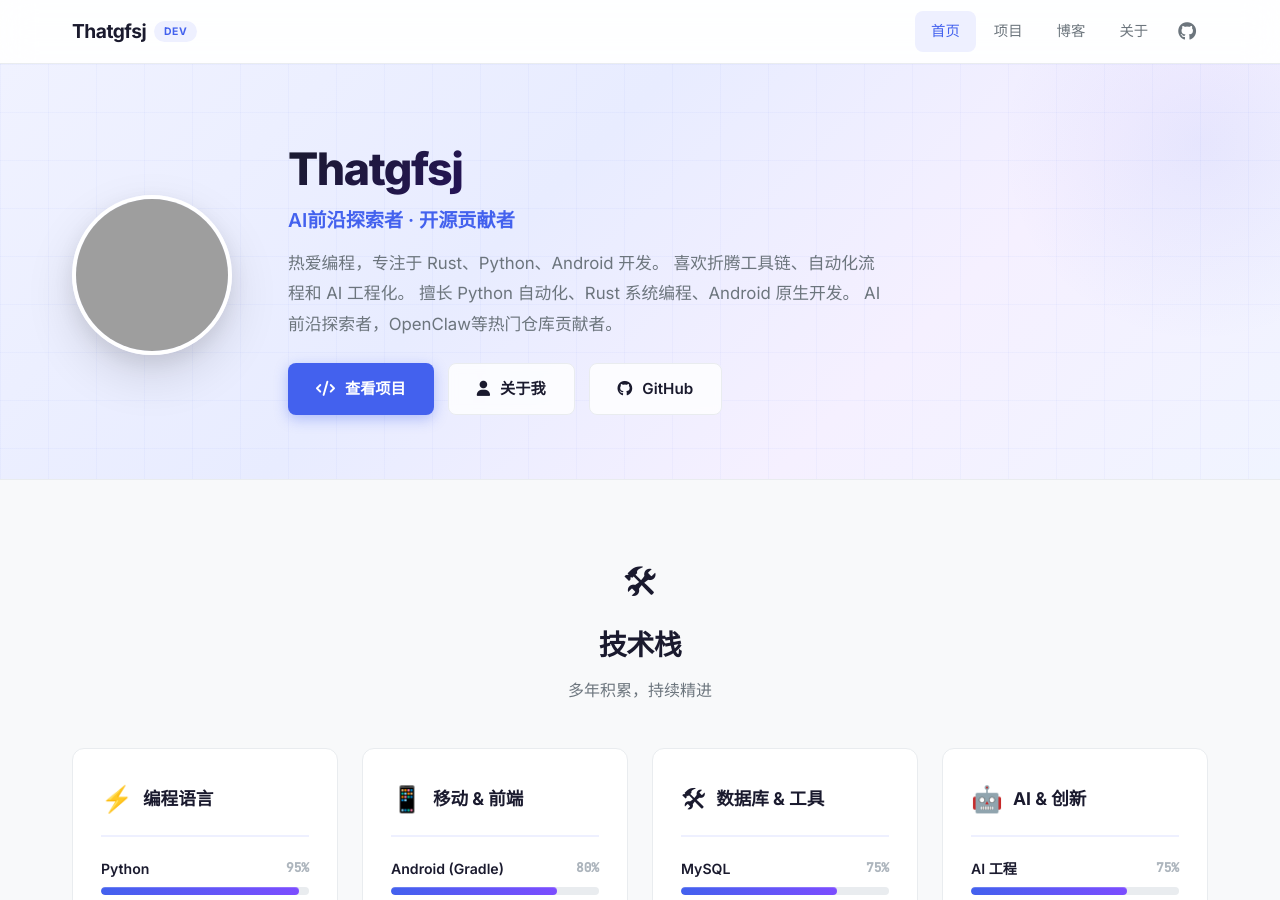
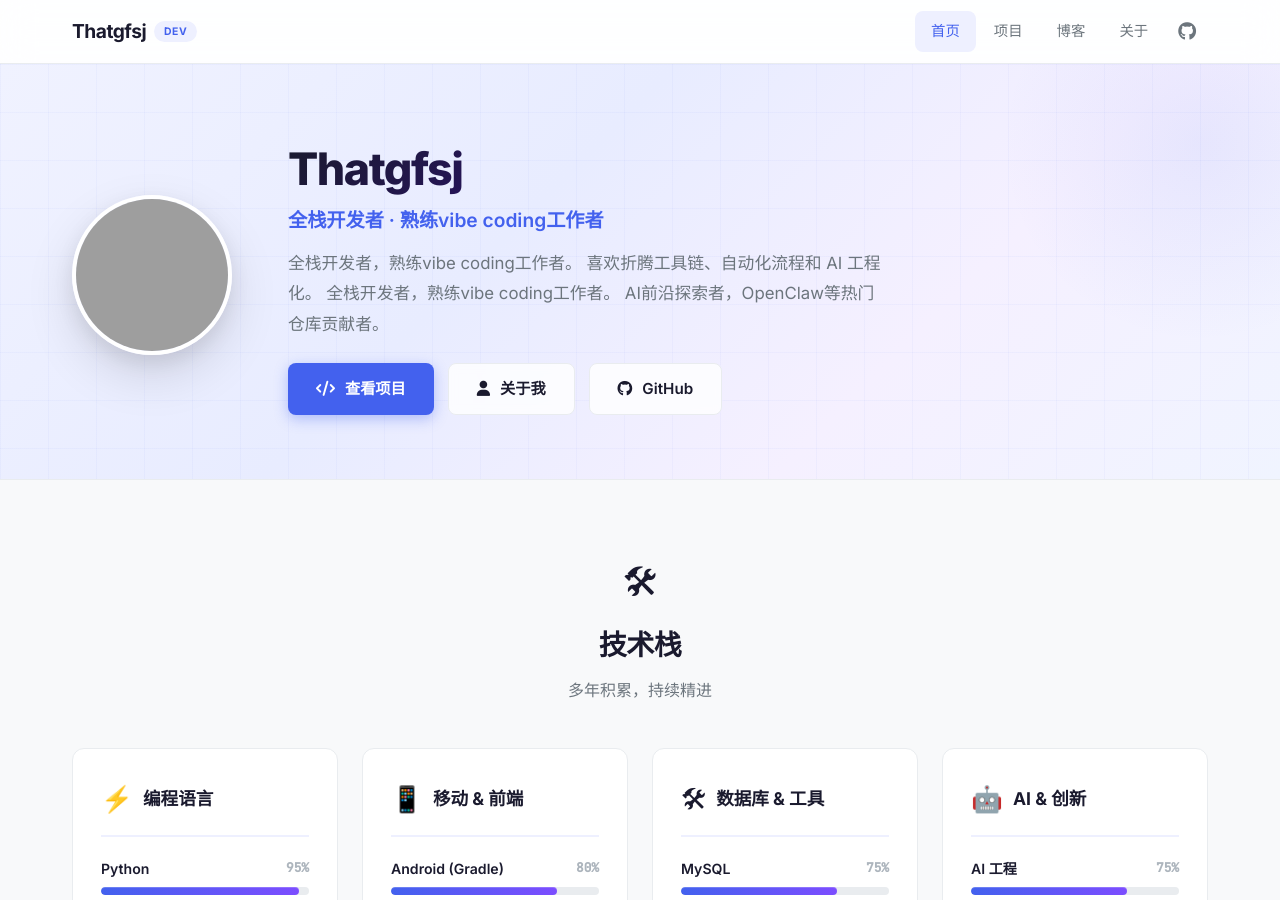
Before and after one commit to Thatgfsj/thatgfsj.github.io, a Jekyll site: the page built from index.md, in a window 1280 px wide and 900 px high. Built offline with Jekyll 4.4.1, drawn with Linux system fonts in a browser that asks for light colours; some of the changed text lies outside the part shown; grey boxes are pictures that could not be loaded.

Commit message:
✏️ 定位改为「全栈开发者，熟练vibe coding工作者」

```diff
--- a/_config.yml
+++ b/_config.yml
@@ -2,9 +2,9 @@
 # Jekyll 配置 — 个人简历 / 作品集
 # ============================
 title: "Thatgfsj"
-tagline: "AI前沿探索者 · 开源贡献者"
+tagline: "全栈开发者 · 熟练vibe coding工作者"
 description: >-
-  热爱编程，专注于 Rust、Python、Android 开发。
+  全栈开发者，熟练vibe coding工作者。
   喜欢折腾工具链、自动化流程和 AI 工程化。
 author: "Thatgfsj"
 avatar: "https://github.com/Thatgfsj.png"
--- a/index.md
+++ b/index.md
@@ -13,7 +13,7 @@ layout: default
       <p class="hero-tagline">{{ site.tagline }}</p>
       <p class="hero-bio">
         {{ site.description }}
-        擅长 Python 自动化、Rust 系统编程、Android 原生开发。
+        全栈开发者，熟练vibe coding工作者。
         AI前沿探索者，OpenClaw等热门仓库贡献者。
       </p>
       <div class="hero-actions">
```
Also changed, not shown: about.md (+2 -2 lines).
